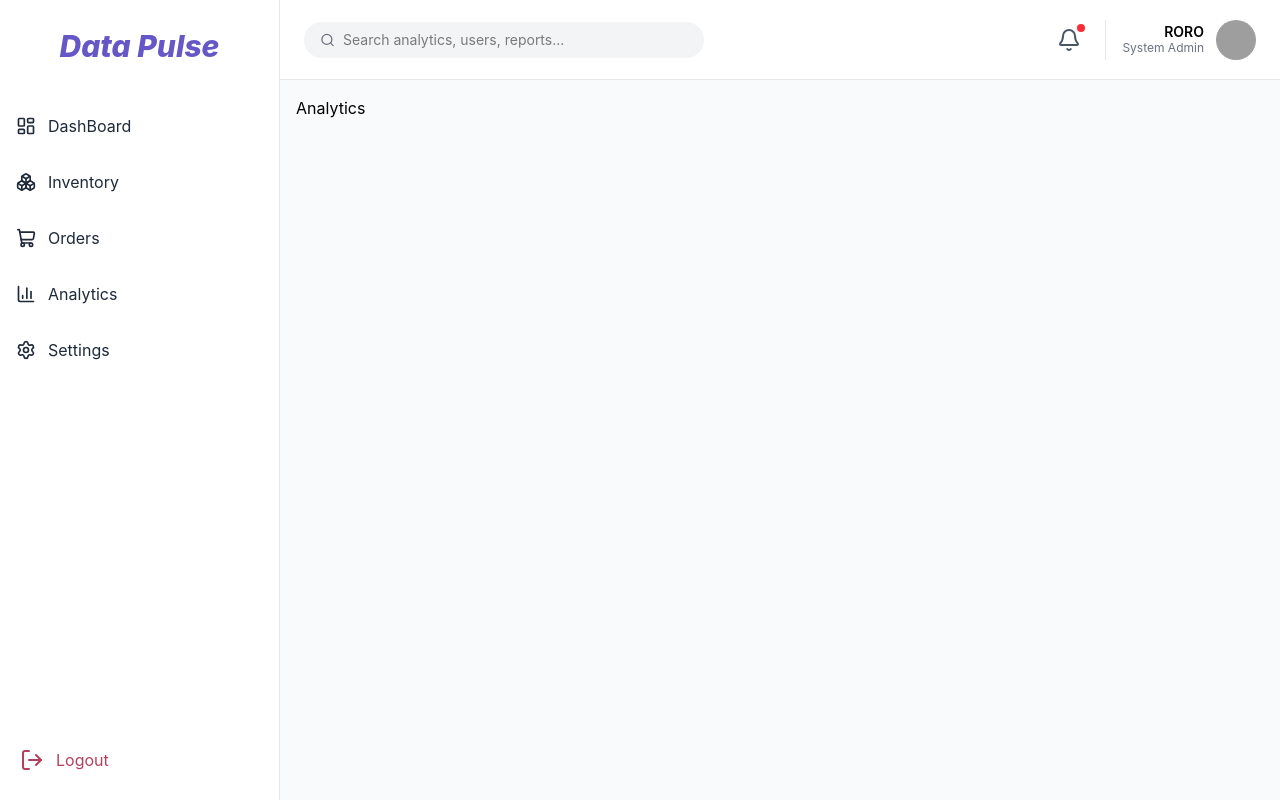
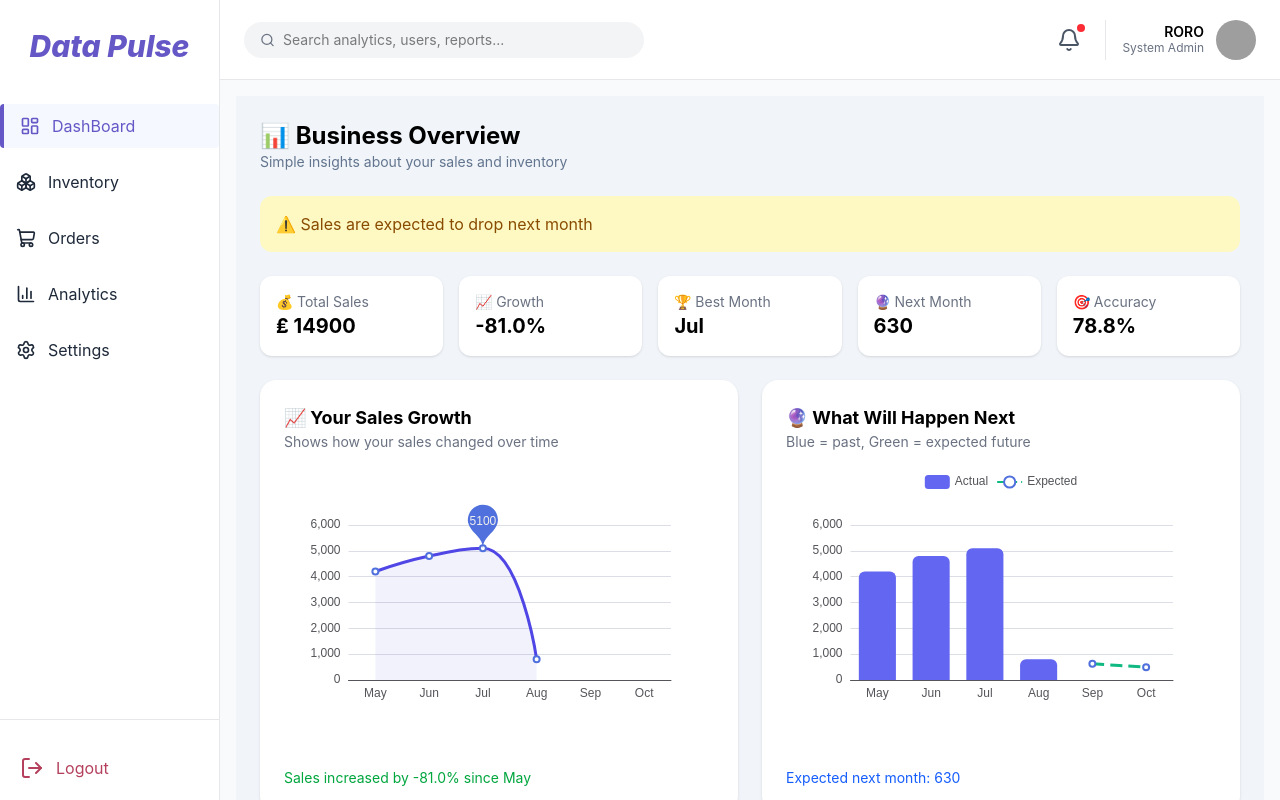
Before and after one commit to Ahmedyehia60/DataPulse, a React (Vite) app: page /analytics in a window 1280 px wide. Built offline with nearby package versions, Linux system fonts and the light colour scheme; grey boxes are pictures that could not be loaded.

Commit message:
first commit

```diff
--- a/src/components/StatBox.tsx
+++ b/src/components/StatBox.tsx
@@ -2,13 +2,13 @@ import { Box, TrendingUp } from "lucide-react";
 
 function StatBox() {
   return (
-    <div className="bg-white shadow-sm border border-gray-100 rounded-3xl p-6">
+    <div className="bg-white shadow-sm border border-gray-100 rounded-3xl p-3">
       <div className="flex justify-between items-start mb-4">
         <div>
-          <h6 className="text-gray-500 font-medium text-lg mb-2">
+          <h6 className="text-gray-500 font-medium text-md mb-2">
             Total Products
           </h6>
-          <p className="font-bold text-3xl text-gray-900">1,250</p>
+          <p className="font-bold text-2xl text-gray-900">1,250</p>
         </div>
 
         <div className="bg-blue-50 p-3 rounded-2xl">
--- a/src/components/charts/AreaChart.tsx
+++ b/src/components/charts/AreaChart.tsx
@@ -3,24 +3,81 @@ import ReactECharts from "echarts-for-react";
 const option = {
   tooltip: {
     trigger: "axis",
+    backgroundColor: "#fff",
+    borderColor: "#eee",
+    borderWidth: 1,
+    textStyle: {
+      color: "#333",
+    },
   },
+
+  grid: {
+    left: "3%",
+    right: "3%",
+    bottom: "5%",
+    top: "10%",
+    containLabel: true,
+  },
+
   xAxis: {
     type: "category",
-    data: ["Nov 24", "Dec 1", "Dec 8", "Dec 15", "Dec 22"],
+    boundaryGap: false,
+    data: [
+      "Feb 8",
+      "Feb 15",
+      "Feb 22",
+      "Mar 1",
+      "Mar 8",
+      "Mar 15",
+      "Mar 22",
+      "Mar 29",
+      "Apr 5",
+      "Apr 12",
+      "Apr 19",
+      "Apr 26",
+    ],
+    axisLine: {
+      lineStyle: {
+        color: "#eee",
+      },
+    },
+    axisTick: { show: false },
+    axisLabel: {
+      color: "#888",
+    },
   },
+
   yAxis: {
     type: "value",
+    min: 0,
+    axisLine: { show: false },
+    axisTick: { show: false },
+    axisLabel: {
+      color: "#888",
+    },
+    splitLine: {
+      lineStyle: {
+        type: "dashed",
+        color: "#e5e7eb",
+      },
+    },
   },
+
   series: [
     {
       name: "Demand",
       type: "line",
-      smooth: true,
-      data: [1400, 1300, 800, 1100, 1400],
+      smooth: 0.4,
+      symbol: "none",
       lineStyle: {
-        color: "#00A8A8",
+        width: 2,
+        color: "#0ea5a4",
       },
+      data: [
+        700, 1200, 1350, 1350, 950, 1100, 1300, 1550, 1500, 1300, 1100, 1600,
+      ],
       areaStyle: {
+        opacity: 1,
         color: {
           type: "linear",
           x: 0,
@@ -28,24 +85,25 @@ const option = {
           x2: 0,
           y2: 1,
           colorStops: [
-            { offset: 0, color: "rgba(0,168,168,0.4)" },
-            { offset: 1, color: "rgba(0,168,168,0)" },
+            { offset: 0, color: "rgba(14,165,164,0.25)" },
+            { offset: 1, color: "rgba(14,165,164,0.02)" },
           ],
         },
       },
     },
+
     {
       name: "Supply",
       type: "line",
-      smooth: true,
-      data: [1100, 900, 700, 800, 750],
+      smooth: 0.4,
+      symbol: "none",
       lineStyle: {
-        color: "#FF6B35",
+        width: 2,
+        color: "#f97316",
       },
-      itemStyle: {
-        color: "#FF6B35",
-      },
+      data: [950, 1250, 1220, 800, 1100, 550, 950, 850, 1300, 600, 950, 700],
       areaStyle: {
+        opacity: 1,
         color: {
           type: "linear",
           x: 0,
@@ -53,19 +111,29 @@ const option = {
           x2: 0,
           y2: 1,
           colorStops: [
-            { offset: 0, color: "rgba(255,107,53,0.4)" },
-            { offset: 1, color: "rgba(255,107,53,0)" },
+            { offset: 0, color: "rgba(249,115,22,0.25)" },
+            { offset: 1, color: "rgba(249,115,22,0.02)" },
           ],
         },
       },
     },
   ],
 };
-
 export default function AreaChart() {
   return (
     <div className="bg-white shadow-sm border border-gray-100 rounded-3xl p-6">
-      <p className="font-bold">Demand vs Supply Trend</p>
+      <div className="flex items-center justify-between">
+        <p className="font-bold">Demand vs Supply Trend</p>
+        <select
+          name="selectBox"
+          id="selectBox"
+          className="cursor-pointer border-none bg-gray-100 p-1 rounded-2xl"
+        >
+          <option value="1">Last 6 Months</option>
+          <option value="1">Last Year</option>
+        </select>
+      </div>
+
       <ReactECharts option={option} style={{ height: 650 }} />
     </div>
   );
--- a/src/components/charts/BarChart.tsx
+++ b/src/components/charts/BarChart.tsx
@@ -10,6 +10,9 @@ const option = {
         color: "#E0E0E0",
       },
     },
+  },
+  tooltip: {
+    trigger: "axis",
   },
   yAxis: {
     type: "category",
--- a/src/layout/Sidebar.tsx
+++ b/src/layout/Sidebar.tsx
@@ -8,6 +8,7 @@ import {
   Settings,
   X,
 } from "lucide-react";
+import { useState } from "react";
 
 function Sidebar({
   isOpen,
@@ -16,6 +17,7 @@ function Sidebar({
   isOpen: boolean;
   toggleSidebar: () => void;
 }) {
+  const [isActive, setIsActive] = useState("DashBoard");
   const pages = [
     { name: "DashBoard", path: "/", icon: LayoutDashboard },
     { name: "Inventory", path: "inventory", icon: Boxes },
@@ -27,20 +29,21 @@ function Sidebar({
   return (
     <div
       className={`
-      w-70 h-screen bg-[#ffffff] text-gray-800 border-gray-200 border-r flex flex-col transition-all duration-300
+      w-55 h-screen bg-[#ffffff] text-gray-800 border-gray-200 border-r flex flex-col transition-all duration-300
       fixed z-50 left-0 top-0 ${isOpen ? "translate-x-0" : "-translate-x-full"}
       md:relative md:translate-x-0 md:flex
     `}
     >
-      <h2 className="text-3xl font-extrabold mx-auto text-[#6557c6] mt-7 italic">
-        Data Pulse
-      </h2>
       <button
-        className="md:hidden mt-7 flex justify-end mr-4"
+        className="md:hidden mt-3 flex justify-end mr-4"
         onClick={toggleSidebar}
       >
         <X size={24} />
       </button>
+      <h2 className="text-3xl font-extrabold mx-auto text-[#6557c6] mt-7 italic">
+        Data Pulse
+      </h2>
+
       <nav className="mt-10 flex flex-col gap-3 flex-1">
         {pages.map((item, index) => {
           const Icon = item.icon;
@@ -49,8 +52,17 @@ function Sidebar({
             <NavLink
               key={index}
               to={item.path}
-              onClick={toggleSidebar}
-              className="flex items-center gap-3 px-4 py-2.5 rounded transition duration-200 hover:bg-[#f5f8ff] hover:text-[#6557c6] hover:border-l-4 hover:border-[#6557c6]"
+              onClick={() => {
+                (toggleSidebar(), setIsActive(() => item.name));
+              }}
+              className={`flex items-center gap-3 px-4 py-2.5 rounded transition duration-200
+                          ${
+                            isActive === item.name
+                              ? "bg-[#f5f8ff] text-[#6557c6] border-l-4 border-[#6557c6]"
+                              : ""
+                          }
+                          hover:bg-[#f5f8ff] hover:text-[#6557c6] hover:border-l-4 hover:border-[#6557c6]
+                        `}
             >
               <Icon size={20} />
               {item.name}
@@ -58,9 +70,11 @@ function Sidebar({
           );
         })}
 
-        <div className="flex mt-auto mb-2 items-center gap-3 cursor-pointer p-5 rounded transition duration-200 hover:bg-[#b4405d]/10 hover:border-l-4 hover:border-[#b4405d] text-[#b4405d]">
-          <LogOut />
-          <a href="#">Logout</a>
+        <div className="mt-auto pt-4 border-t border-gray-200">
+          <div className="flex items-center gap-3 cursor-pointer p-5 rounded transition duration-200 hover:bg-[#b4405d]/10 text-[#b4405d]">
+            <LogOut />
+            <a href="#">Logout</a>
+          </div>
         </div>
       </nav>
     </div>
--- a/src/pages/Analytics/Analytics.tsx
+++ b/src/pages/Analytics/Analytics.tsx
@@ -1,8 +1,257 @@
+import ReactECharts from "echarts-for-react";
 
 function Analytics() {
+  const months = ["May", "Jun", "Jul", "Aug", "Sep", "Oct"];
+  const actualSalesRaw = [4200, 4800, 5100, 800];
+
+  // ===== SMART FORECAST =====
+  const growthRates = [];
+  for (let i = 1; i < actualSalesRaw.length; i++) {
+    growthRates.push(
+      (actualSalesRaw[i] - actualSalesRaw[i - 1]) / actualSalesRaw[i - 1],
+    );
+  }
+
+  const avgGrowth = growthRates.reduce((a, b) => a + b, 0) / growthRates.length;
+
+  const last = actualSalesRaw[actualSalesRaw.length - 1];
+  const forecast1 = Math.round(last * (1 + avgGrowth));
+  const forecast2 = Math.round(forecast1 * (1 + avgGrowth));
+
+  // ===== FINAL DATA =====
+  const actualSales = [...actualSalesRaw, null, null];
+  const forecastedSales = [null, null, null, null, forecast1, forecast2];
+
+  // ===== KPIs =====
+  const totalRevenue = actualSalesRaw.reduce((a, b) => a + b, 0);
+
+  const growthPercent = (
+    ((actualSalesRaw[3] - actualSalesRaw[0]) / actualSalesRaw[0]) *
+    100
+  ).toFixed(1);
+
+  const bestMonthIndex = actualSalesRaw.indexOf(Math.max(...actualSalesRaw));
+
+  // ===== 🎯 FORECAST ACCURACY =====
+  const lastActual = actualSalesRaw[actualSalesRaw.length - 1];
+  const lastForecast = forecast1;
+
+  const accuracy = (
+    (1 - Math.abs(lastActual - lastForecast) / lastActual) *
+    100
+  ).toFixed(1);
+
+  // ===== ⚠️ RISK ALERT =====
+  const isDropComing = forecast1 < lastActual;
+
+  // ===== PRODUCTS =====
+  const topProducts = [
+    "Pens",
+    "Notebooks",
+    "Backpacks",
+    "Calculators",
+    "Colors",
+  ];
+  const salesVolume = [1200, 950, 800, 450, 300];
+
+  const topIndex = salesVolume.indexOf(Math.max(...salesVolume));
+  const topProduct = topProducts[topIndex];
+
+  const contribution = (
+    (salesVolume[topIndex] / salesVolume.reduce((a, b) => a + b, 0)) *
+    100
+  ).toFixed(1);
+
+  // ===== INVENTORY =====
+  const underStockItems = [
+    { name: "A4 Paper", current: 5, min: 20 },
+    { name: "Blue Ink", current: 12, min: 50 },
+    { name: "Drawing Pens", current: 3, min: 15 },
+  ];
+
+  // ===== CHART 1 =====
+  const trendOption = {
+    tooltip: { trigger: "axis" },
+    xAxis: { type: "category", data: months },
+    yAxis: { type: "value" },
+    series: [
+      {
+        name: "Sales",
+        type: "line",
+        data: actualSales,
+        smooth: true,
+        lineStyle: { width: 3, color: "#4f46e5" },
+        areaStyle: { color: "rgba(79,70,229,0.1)" },
+        markPoint: {
+          data: [{ type: "max", name: "Peak" }],
+        },
+      },
+    ],
+  };
+
+  // ===== CHART 2 =====
+  const forecastOption = {
+    tooltip: { trigger: "axis" },
+    legend: { top: 10 },
+    xAxis: { type: "category", data: months },
+    yAxis: { type: "value" },
+    series: [
+      {
+        name: "Actual",
+        type: "bar",
+        data: actualSales,
+        itemStyle: {
+          color: "#6366f1",
+          borderRadius: [6, 6, 0, 0],
+        },
+      },
+      {
+        name: "Expected",
+        type: "line",
+        data: forecastedSales,
+        smooth: true,
+        lineStyle: {
+          type: "dashed",
+          width: 3,
+          color: "#10b981",
+        },
+      },
+    ],
+  };
+
+  // ===== CHART 3 =====
+  const topProductsOption = {
+    tooltip: {},
+    xAxis: { type: "category", data: topProducts },
+    yAxis: { type: "value" },
+    series: [
+      {
+        data: salesVolume,
+        type: "bar",
+        itemStyle: {
+          color: "#4f46e5",
+          borderRadius: [6, 6, 0, 0],
+        },
+      },
+    ],
+  };
+
   return (
-    <div>Analytics</div>
-  )
+    <div className="p-6 bg-slate-100 min-h-screen space-y-6">
+      {/* HEADER */}
+      <div>
+        <h1 className="text-2xl font-bold">📊 Business Overview</h1>
+        <p className="text-sm text-slate-500">
+          Simple insights about your sales and inventory
+        </p>
+      </div>
+
+      {/* ⚠️ ALERT */}
+      {isDropComing && (
+        <div className="bg-yellow-100 p-4 rounded-xl text-yellow-800">
+          ⚠️ Sales are expected to drop next month
+        </div>
+      )}
+
+      {/* KPI */}
+      <div className="grid grid-cols-1 md:grid-cols-5 gap-4">
+        <Card title="💰 Total Sales" value={`₤ ${totalRevenue}`} />
+        <Card title="📈 Growth" value={`${growthPercent}%`} />
+        <Card title="🏆 Best Month" value={months[bestMonthIndex]} />
+        <Card title="🔮 Next Month" value={forecast1} />
+        <Card title="🎯 Accuracy" value={`${accuracy}%`} />
+      </div>
+
+      {/* CHARTS */}
+      <div className="grid lg:grid-cols-2 gap-6">
+        <div className="bg-white p-6 rounded-2xl shadow-sm">
+          <h2 className="font-bold text-lg">📈 Your Sales Growth</h2>
+          <p className="text-sm text-gray-500 mb-2">
+            Shows how your sales changed over time
+          </p>
+
+          <ReactECharts option={trendOption} style={{ height: 300 }} />
+
+          <p className="text-green-600 text-sm mt-2">
+            Sales increased by {growthPercent}% since May
+          </p>
+        </div>
+
+        <div className="bg-white p-6 rounded-2xl shadow-sm">
+          <h2 className="font-bold text-lg">🔮 What Will Happen Next</h2>
+          <p className="text-sm text-gray-500 mb-2">
+            Blue = past, Green = expected future
+          </p>
+
+          <ReactECharts option={forecastOption} style={{ height: 300 }} />
+
+          <p className="text-blue-600 text-sm mt-2">
+            Expected next month: {forecast1}
+          </p>
+        </div>
+      </div>
+
+      {/* TOP PRODUCTS */}
+      <div className="bg-white p-6 rounded-2xl shadow-sm">
+        <h2 className="font-bold text-lg">🏆 Best Selling Products</h2>
+        <p className="text-sm text-gray-500 mb-2">
+          Products customers buy the most
+        </p>
+
+        <ReactECharts option={topProductsOption} style={{ height: 300 }} />
+
+        <p className="text-purple-600 text-sm mt-2">
+          🥇 {topProduct} generates {contribution}% of total sales
+        </p>
+      </div>
+
+      {/* UNDER STOCK */}
+      <div className="bg-white p-6 rounded-2xl shadow-sm border-l-4 border-red-500">
+        <h2 className="text-red-600 font-bold mb-3">⚠️ Low Stock Alert</h2>
+
+        <div className="grid md:grid-cols-3 gap-4">
+          {underStockItems.map((item, i) => (
+            <div key={i} className="bg-red-50 p-4 rounded-xl">
+              <p className="font-semibold">{item.name}</p>
+
+              <div className="flex justify-between text-sm mt-2">
+                <span className="text-red-600 font-bold">{item.current}</span>
+                <span>Min {item.min}</span>
+              </div>
+
+              <div className="h-2 bg-red-200 mt-2 rounded">
+                <div
+                  className="h-2 bg-red-500 rounded"
+                  style={{
+                    width: `${(item.current / item.min) * 100}%`,
+                  }}
+                />
+              </div>
+
+              <p className="text-xs text-red-600 mt-2">
+                Order at least: {item.min * 3}
+              </p>
+            </div>
+          ))}
+        </div>
+      </div>
+    </div>
+  );
 }
 
-export default Analytics
+// ===== COMPONENT =====
+type CardProps = {
+  title: string;
+  value: string | number;
+};
+
+const Card = ({ title, value }: CardProps) => (
+  <div className="bg-white p-4 rounded-xl shadow-sm">
+    <p className="text-sm text-gray-500">{title}</p>
+    <p className="text-xl font-bold">
+      {typeof value === "number" ? value.toLocaleString() : value}
+    </p>
+  </div>
+);
+
+export default Analytics;
--- a/src/pages/Orders/Orders.tsx
+++ b/src/pages/Orders/Orders.tsx
@@ -175,8 +175,6 @@ const Orders = () => {
     },
   ];
 
-
-
   return (
     <div>
       <div className="flex flex-col md:flex-row md:items-center justify-between gap-4">
@@ -238,7 +236,6 @@ const Orders = () => {
             <p>Status</p>
           </div>
 
-
           <div className="max-h-[calc(90vh-300px)] overflow-y-auto min-w-full w-max lg:w-full">
             {data.map((order) => (
               <div
```
